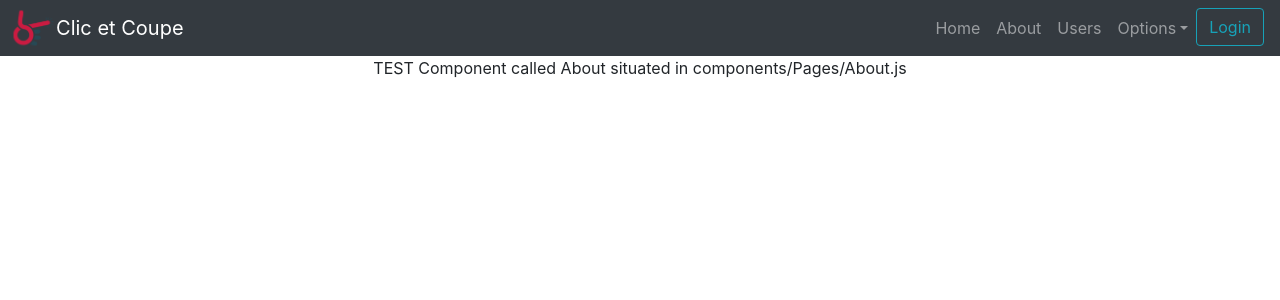
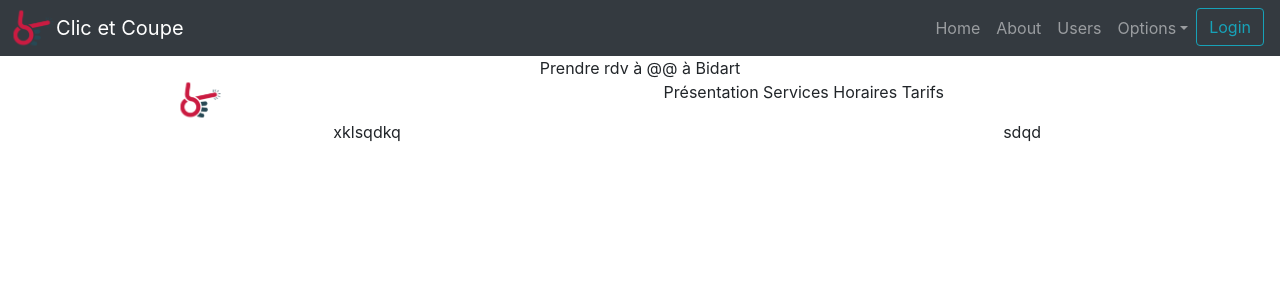
Before and after one commit to WildCodeSchool/biarritz-0918-react-cnc, a React (Create React App) app: page /about in a window 1280 px wide. Shown: the top 300 px of the page. Built offline with nearby package versions, Linux system fonts and the light colour scheme.

Commit message:
init branch

```diff
--- a/src/App.js
+++ b/src/App.js
@@ -1,7 +1,7 @@
 import React, { Component } from 'react';
 import './App.css';
 import { Button } from 'reactstrap';
-import Navbar from './Navbar.jsx';
+import Navbar from './components/navbar/Navbar.jsx';
 
 
 
--- a/src/Navbar.jsx
+++ /dev/null
@@ -1,85 +0,0 @@
-import React from 'react';
-import { BrowserRouter as Router, Route, Link, Switch } from "react-router-dom";
-import {
-    Collapse,
-    Navbar,
-    NavbarToggler,
-    NavbarBrand,
-    Nav,
-    NavItem,
-    NavLink,
-    UncontrolledDropdown,
-    DropdownToggle,
-    DropdownMenu,
-} from 'reactstrap';
-
-import LoginModal from './LoginModal.jsx';
-import logo from './clic.png';
-import './Navbar.module.css';
-import Error from './components/Pages/Error.js';
-import About from "./components/Pages/About.js"
-import Home from "./components/Pages/Home.js"
-
-//Example components
-const Users = () => <h2>Users</h2>;
-
-
-export default class Example extends React.Component {
-    constructor(props) {
-        super(props);
-
-        this.toggle = this.toggle.bind(this);
-        this.state = {
-            isOpen: false
-        };
-    }
-    toggle() {
-        this.setState({
-            isOpen: !this.state.isOpen
-        });
-    }
-    render() {
-        return (
-            <Router>
-            <div>
-                <Navbar color="dark" dark expand="md">
-                <img src={logo}  alt="logo" />
-                    <NavbarBrand href="/">Clic et Coupe</NavbarBrand>
-                    <NavbarToggler onClick={this.toggle} />
-                    <Collapse isOpen={this.state.isOpen} navbar>
-                        <Nav className="ml-auto" navbar>
-                            <NavItem>
-                                <NavLink tag={Link} to="/">Home</NavLink>
-                            </NavItem>
-                            <NavItem>
-                                <NavLink tag={Link} to="/about/">About</NavLink>
-                            </NavItem>
-                            <NavItem>
-                                <NavLink tag={Link} to="/users/">Users</NavLink>
-                            </NavItem>
-                            <UncontrolledDropdown nav inNavbar>
-                                <DropdownToggle nav caret>
-                                    Options
-                                </DropdownToggle>
-                                <DropdownMenu right>
-                                    {/* Input here */}
-                                </DropdownMenu>
-                            </UncontrolledDropdown>
-                            <NavItem>
-                                <LoginModal />
-                            </NavItem>
-                        </Nav>
-                    </Collapse>
-                </Navbar>
-                {/* Routes definition of paths and related components */}
-                <Switch>
-                    <Route path="/" exact component={Home} />
-                    <Route path="/about/" component={About} />
-                    <Route path="/users/" component={Users} />
-                    <Route component={Error} />
-                </Switch>
-            </div>
-            </Router>
-        );
-    }
-}
--- a/src/components/Pages/About.js
+++ b/src/components/Pages/About.js
@@ -1,14 +1,35 @@
 import React from "react";
+import logo from '../../clic.png';
+
 
 
 const About = () => {
 
     return (
         <div>
+            <div className="row">
+                <div className="col-lg-12">
+                    Prendre rdv à @@ à Bidart
+                </div>
+            </div>
+            <div className="row">
+                <div className="col-lg-2 offset-lg-1">
+                    <img src={logo} alt="logo" />
+                </div>
+                <div className="col-lg-9">
+                    Présentation Services Horaires Tarifs
+                </div>
+            </div>
+            <div className="row">
+                <div className="col-lg-7">
+                    xklsqdkq
+                </div>
+                <div className="col-lg-5">
+                    sdqd
+                </div>
+            </div>
+        </div>
 
-            <p>TEST Component called About situated in components/Pages/About.js</p>
-
-        </div>
     );
 };
 
--- /dev/null
+++ b/src/components/navbar/Navbar.jsx
@@ -0,0 +1,85 @@
+import React from 'react';
+import { BrowserRouter as Router, Route, Link, Switch } from "react-router-dom";
+import {
+    Collapse,
+    Navbar,
+    NavbarToggler,
+    NavbarBrand,
+    Nav,
+    NavItem,
+    NavLink,
+    UncontrolledDropdown,
+    DropdownToggle,
+    DropdownMenu,
+} from 'reactstrap';
+
+import LoginModal from '../../LoginModal.jsx';
+import logo from '../../clic.png';
+import './Navbar.module.css';
+import Error from '../Pages/Error.js';
+import About from "../Pages/About.js"
+import Home from "../Pages/Home.js"
+
+//Example components
+const Users = () => <h2>Users</h2>;
+
+
+export default class Example extends React.Component {
+    constructor(props) {
+        super(props);
+
+        this.toggle = this.toggle.bind(this);
+        this.state = {
+            isOpen: false
+        };
+    }
+    toggle() {
+        this.setState({
+            isOpen: !this.state.isOpen
+        });
+    }
+    render() {
+        return (
+            <Router>
+                <div>
+                    <Navbar color="dark" dark expand="md">
+                        <img src={logo} id="headlogo" alt="logo" />
+                        <NavbarBrand href="/">Clic et Coupe</NavbarBrand>
+                        <NavbarToggler onClick={this.toggle} />
+                        <Collapse isOpen={this.state.isOpen} navbar>
+                            <Nav className="ml-auto" navbar>
+                                <NavItem>
+                                    <NavLink tag={Link} to="/">Home</NavLink>
+                                </NavItem>
+                                <NavItem>
+                                    <NavLink tag={Link} to="/about/">About</NavLink>
+                                </NavItem>
+                                <NavItem>
+                                    <NavLink tag={Link} to="/users/">Users</NavLink>
+                                </NavItem>
+                                <UncontrolledDropdown nav inNavbar>
+                                    <DropdownToggle nav caret>
+                                        Options
+                                </DropdownToggle>
+                                    <DropdownMenu right>
+                                        {/* Input here */}
+                                    </DropdownMenu>
+                                </UncontrolledDropdown>
+                                <NavItem>
+                                    <LoginModal />
+                                </NavItem>
+                            </Nav>
+                        </Collapse>
+                    </Navbar>
+                    {/* Routes definition of paths and related components */}
+                    <Switch>
+                        <Route path="/" exact component={Home} />
+                        <Route path="/about/" component={About} />
+                        <Route path="/users/" component={Users} />
+                        <Route component={Error} />
+                    </Switch>
+                </div>
+            </Router>
+        );
+    }
+}
```
Also changed, not shown: src/components/navbar/Navbar.module.css (renamed from src/Navbar.module.css).
